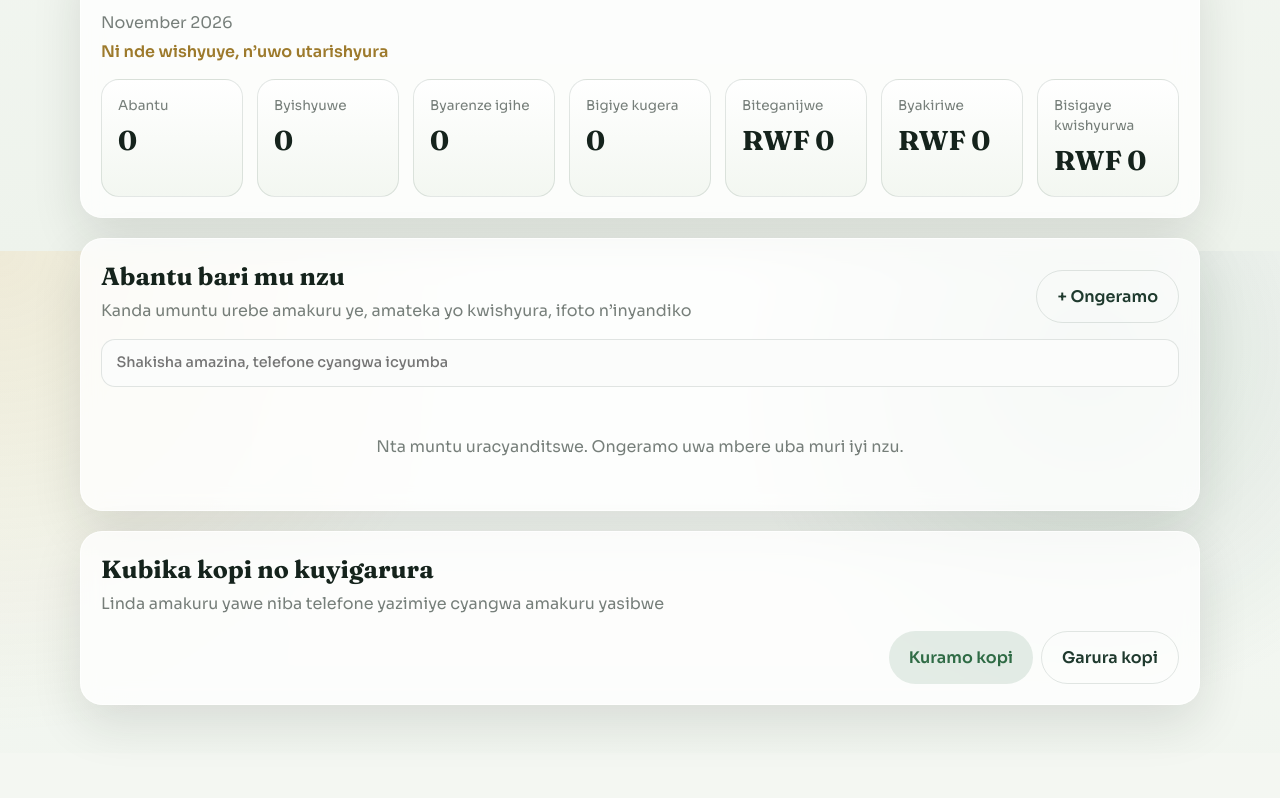
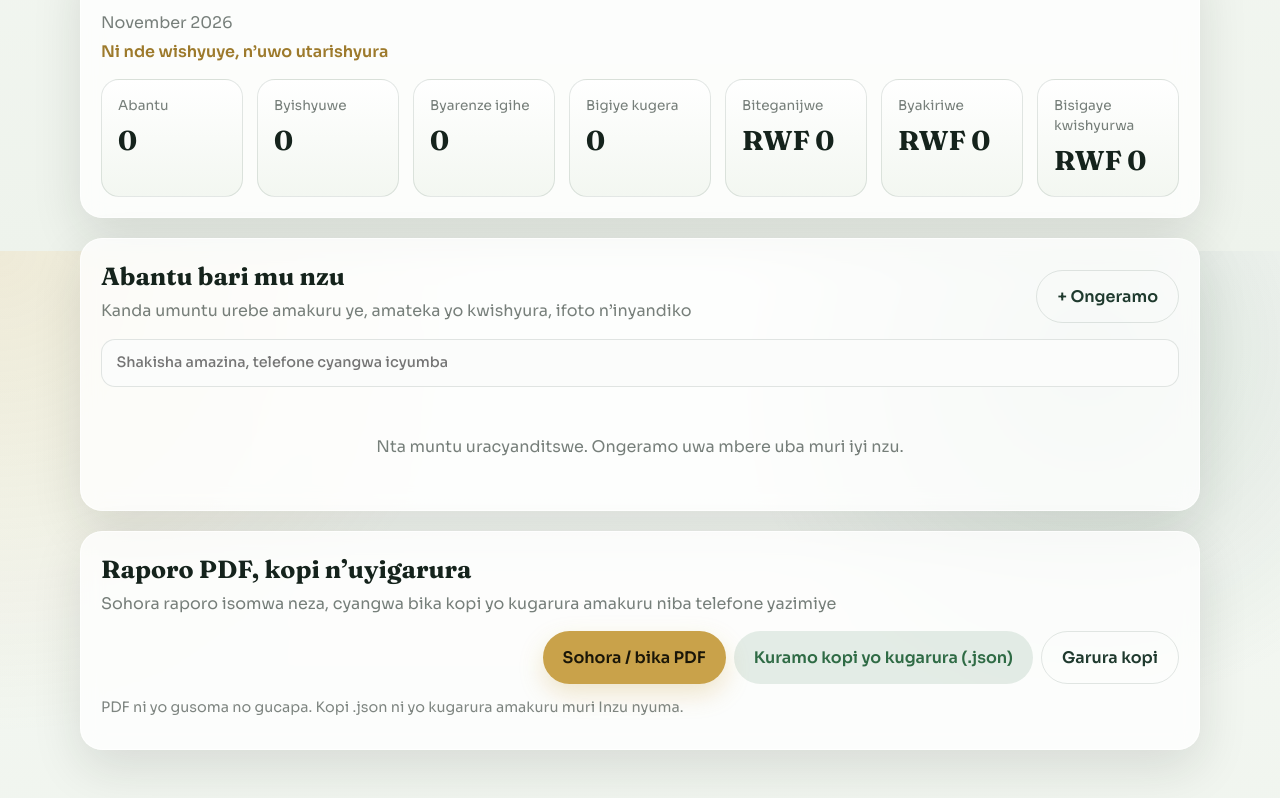
Before and after one commit to Ishimwefabrice/inzu, a React (Vite) app in the folder client/: page / in a window 1280 px wide. Shown: the part 549-1347 px from the top of the page. Before the commit the page ends 1302 px from the top, so only its background shows below. Built offline with nearby package versions, Linux system fonts and the light colour scheme.

Commit message:
Add printable PDF report and clarify JSON backup vs PDF.
Co-authored-by: Cursor <cursoragent@cursor.com>

```diff
--- a/client/src/App.tsx
+++ b/client/src/App.tsx
@@ -429,6 +429,125 @@ export default function App() {
     }
   }
 
+  function escapeHtml(value: string) {
+    return value
+      .replaceAll("&", "&amp;")
+      .replaceAll("<", "&lt;")
+      .replaceAll(">", "&gt;")
+      .replaceAll('"', "&quot;");
+  }
+
+  function exportPdfReport() {
+    const rows = listPeople();
+    const sum = getSummary();
+    const now = new Date().toLocaleString(localeFor(lang), {
+      day: "numeric",
+      month: "long",
+      year: "numeric",
+      hour: "2-digit",
+      minute: "2-digit",
+    });
+
+    const peopleHtml = rows
+      .map((person) => {
+        const historyRows = paymentHistory(person, 12)
+          .map(
+            (h) =>
+              `<tr>
+                <td>${escapeHtml(formatMonth(h.month, lang))}</td>
+                <td>${escapeHtml(money(h.amount, lang))}</td>
+                <td>${h.paid ? escapeHtml(t(lang, "paid")) : escapeHtml(t(lang, "unpaid"))}</td>
+                <td>${h.paidAt ? escapeHtml(formatDate(h.paidAt, lang)) : "—"}</td>
+              </tr>`
+          )
+          .join("");
+
+        return `
+          <section class="person">
+            <h2>${escapeHtml(person.name)}</h2>
+            <p>
+              ${escapeHtml(t(lang, "room"))}: ${escapeHtml(person.room || t(lang, "noRoom"))}<br/>
+              ${escapeHtml(t(lang, "phone"))}: ${escapeHtml(person.phone || "—")}<br/>
+              ${escapeHtml(t(lang, "rent"))}: ${escapeHtml(money(person.rentAmount, lang))}<br/>
+              ${escapeHtml(t(lang, "dueDay"))}: ${person.dueDay}<br/>
+              ${escapeHtml(t(lang, "thisMonth"))}: ${escapeHtml(labelFor(lang, person.status.state))}
+            </p>
+            ${person.notes ? `<p><strong>${escapeHtml(t(lang, "notes"))}:</strong> ${escapeHtml(person.notes)}</p>` : ""}
+            <h3>${escapeHtml(t(lang, "paymentHistory"))}</h3>
+            <table>
+              <thead>
+                <tr>
+                  <th>${escapeHtml(t(lang, "month"))}</th>
+                  <th>${escapeHtml(t(lang, "amount"))}</th>
+                  <th>${escapeHtml(labelFor(lang, "paid"))}</th>
+                  <th>${escapeHtml(t(lang, "paidOn"))}</th>
+                </tr>
+              </thead>
+              <tbody>${historyRows}</tbody>
+            </table>
+          </section>`;
+      })
+      .join("");
+
+    const html = `<!doctype html>
+<html lang="${lang === "rw" ? "rw" : lang}">
+<head>
+  <meta charset="utf-8" />
+  <title>Inzu — ${escapeHtml(t(lang, "pdfTitle"))}</title>
+  <style>
+    body { font-family: Georgia, "Times New Roman", serif; color: #15231c; margin: 24px; }
+    h1 { font-size: 28px; margin: 0 0 6px; }
+    h2 { font-size: 18px; margin: 0 0 8px; color: #1f3a2e; }
+    h3 { font-size: 14px; margin: 14px 0 6px; }
+    p, li { font-size: 13px; line-height: 1.45; }
+    .meta { color: #555; margin-bottom: 18px; }
+    .stats { display: grid; grid-template-columns: repeat(3, 1fr); gap: 8px; margin: 12px 0 22px; }
+    .stat { border: 1px solid #d7e0d8; border-radius: 8px; padding: 8px 10px; }
+    .stat span { display: block; font-size: 11px; color: #666; }
+    .stat strong { font-size: 16px; }
+    .person { border-top: 1px solid #d7e0d8; padding: 14px 0; break-inside: avoid; }
+    table { width: 100%; border-collapse: collapse; font-size: 12px; }
+    th, td { border: 1px solid #d7e0d8; padding: 6px 8px; text-align: left; }
+    th { background: #eef3ec; }
+    .hint { margin-top: 20px; font-size: 12px; color: #666; }
+    @media print {
+      body { margin: 12mm; }
+      .no-print { display: none !important; }
+    }
+  </style>
+</head>
+<body>
+  <h1>Inzu</h1>
+  <p class="meta">${escapeHtml(t(lang, "pdfTitle"))}<br/>${escapeHtml(now)}</p>
+  <div class="stats">
+    <div class="stat"><span>${escapeHtml(t(lang, "people"))}</span><strong>${sum.totalPeople}</strong></div>
+    <div class="stat"><span>${escapeHtml(t(lang, "paid"))}</span><strong>${sum.paid}</strong></div>
+    <div class="stat"><span>${escapeHtml(t(lang, "overdue"))}</span><strong>${sum.overdue}</strong></div>
+    <div class="stat"><span>${escapeHtml(t(lang, "expected"))}</span><strong>${escapeHtml(money(sum.expected, lang))}</strong></div>
+    <div class="stat"><span>${escapeHtml(t(lang, "collected"))}</span><strong>${escapeHtml(money(sum.collected, lang))}</strong></div>
+    <div class="stat"><span>${escapeHtml(t(lang, "stillOwed"))}</span><strong>${escapeHtml(money(sum.outstanding, lang))}</strong></div>
+  </div>
+  ${peopleHtml || `<p>${escapeHtml(t(lang, "emptyPeople"))}</p>`}
+  <p class="hint no-print">${escapeHtml(t(lang, "pdfPrintHint"))}</p>
+  <script>
+    window.onload = function () {
+      setTimeout(function () { window.print(); }, 250);
+    };
+  </script>
+</body>
+</html>`;
+
+    const report = window.open("", "_blank");
+    if (!report) {
+      setToast(t(lang, "pdfBlocked"));
+      return;
+    }
+    report.document.open();
+    report.document.write(html);
+    report.document.close();
+    setToast(t(lang, "pdfReady"));
+  }
+
   async function importBackup(file: File | null) {
     if (!file) return;
     try {
@@ -662,7 +781,10 @@ export default function App() {
           </div>
         </div>
         <div className="actions">
-          <button className="btn btn-ok" onClick={exportBackup}>
+          <button className="btn btn-primary" onClick={exportPdfReport}>
+            {t(lang, "exportPdf")}
+          </button>
+          <button className="btn btn-ok" onClick={() => void exportBackup()}>
             {t(lang, "exportBackup")}
           </button>
           <button
@@ -682,6 +804,7 @@ export default function App() {
             }}
           />
         </div>
+        <p className="muted backup-note">{t(lang, "backupVsPdf")}</p>
       </section>
 
       {detail && (
--- a/client/src/i18n.ts
+++ b/client/src/i18n.ts
@@ -107,11 +107,18 @@ const en: Dict = {
   paidOn: "Paid on",
   unpaid: "Not paid",
   recordedAt: "Recorded",
-  dataSafety: "Backup and restore",
-  dataSafetySub: "Keep a copy safe if this phone is lost or cleared",
-  exportBackup: "Download backup",
-  importBackup: "Restore backup",
-  backupReady: "Backup downloaded",
+  dataSafety: "PDF report, backup and restore",
+  dataSafetySub: "Print a readable PDF, or keep a restore file if this phone is lost",
+  exportPdf: "Print / save as PDF",
+  exportBackup: "Download restore backup (.json)",
+  importBackup: "Restore from backup",
+  backupVsPdf:
+    "PDF is for reading and printing. The .json backup is for putting data back into Inzu later.",
+  pdfTitle: "House rent report",
+  pdfPrintHint: "In the print window, choose Save as PDF or Microsoft Print to PDF.",
+  pdfReady: "Report opened — choose Save as PDF in the print window",
+  pdfBlocked: "Please allow pop-ups to open the PDF report",
+  backupReady: "Restore backup downloaded (.json)",
   backupRestored: "Backup restored on this phone",
   backupInvalid: "That file is not a valid Inzu backup",
   backupConfirm:
@@ -223,12 +230,19 @@ const rw: Dict = {
   paidOn: "Byishyuwe ku wa",
   unpaid: "Ntibyishyuwe",
   recordedAt: "Byanditswe",
-  dataSafety: "Kubika kopi no kuyigarura",
+  dataSafety: "Raporo PDF, kopi n’uyigarura",
   dataSafetySub:
-    "Linda amakuru yawe niba telefone yazimiye cyangwa amakuru yasibwe",
-  exportBackup: "Kuramo kopi",
+    "Sohora raporo isomwa neza, cyangwa bika kopi yo kugarura amakuru niba telefone yazimiye",
+  exportPdf: "Sohora / bika PDF",
+  exportBackup: "Kuramo kopi yo kugarura (.json)",
   importBackup: "Garura kopi",
-  backupReady: "Kopi yakuruwe",
+  backupVsPdf:
+    "PDF ni yo gusoma no gucapa. Kopi .json ni yo kugarura amakuru muri Inzu nyuma.",
+  pdfTitle: "Raporo y’ubukode bw’inzu",
+  pdfPrintHint: "Mu idirishya ryo gucapa, hitamo Bika nk’iya PDF cyangwa Save as PDF.",
+  pdfReady: "Raporo yafunguwe — hitamo Save as PDF mu idirishya ryo gucapa",
+  pdfBlocked: "Emerera pop-up kugira ngo raporo ya PDF ifunguke",
+  backupReady: "Kopi yo kugarura yakuruwe (.json)",
   backupRestored: "Kopi yagaruwe kuri iyi telefone",
   backupInvalid: "Iyi dosiye si kopi nyayo ya Inzu",
   backupConfirm:
@@ -340,12 +354,19 @@ const fr: Dict = {
   paidOn: "Payé le",
   unpaid: "Non payé",
   recordedAt: "Enregistré",
-  dataSafety: "Sauvegarde et restauration",
+  dataSafety: "Rapport PDF, sauvegarde et restauration",
   dataSafetySub:
-    "Gardez une copie en sécurité si ce téléphone est perdu ou effacé",
-  exportBackup: "Télécharger la sauvegarde",
+    "Imprimez un PDF lisible, ou gardez un fichier de restauration si ce téléphone est perdu",
+  exportPdf: "Imprimer / enregistrer en PDF",
+  exportBackup: "Télécharger la sauvegarde (.json)",
   importBackup: "Restaurer la sauvegarde",
-  backupReady: "Sauvegarde téléchargée",
+  backupVsPdf:
+    "Le PDF sert à lire et imprimer. Le fichier .json sert à remettre les données dans Inzu plus tard.",
+  pdfTitle: "Rapport des loyers de la maison",
+  pdfPrintHint: "Dans la fenêtre d’impression, choisissez Enregistrer au format PDF.",
+  pdfReady: "Rapport ouvert — choisissez Enregistrer au format PDF",
+  pdfBlocked: "Autorisez les pop-ups pour ouvrir le rapport PDF",
+  backupReady: "Sauvegarde de restauration téléchargée (.json)",
   backupRestored: "Sauvegarde restaurée sur ce téléphone",
   backupInvalid: "Ce fichier n’est pas une sauvegarde Inzu valide",
   backupConfirm:
--- a/client/src/index.css
+++ b/client/src/index.css
@@ -411,6 +411,11 @@ a {
 .muted {
   color: rgba(21, 35, 28, 0.55);
   margin: 0 0 0.7rem;
+}
+
+.backup-note {
+  margin-top: 0.85rem;
+  font-size: 0.9rem;
 }
 
 .doc-list {
```
